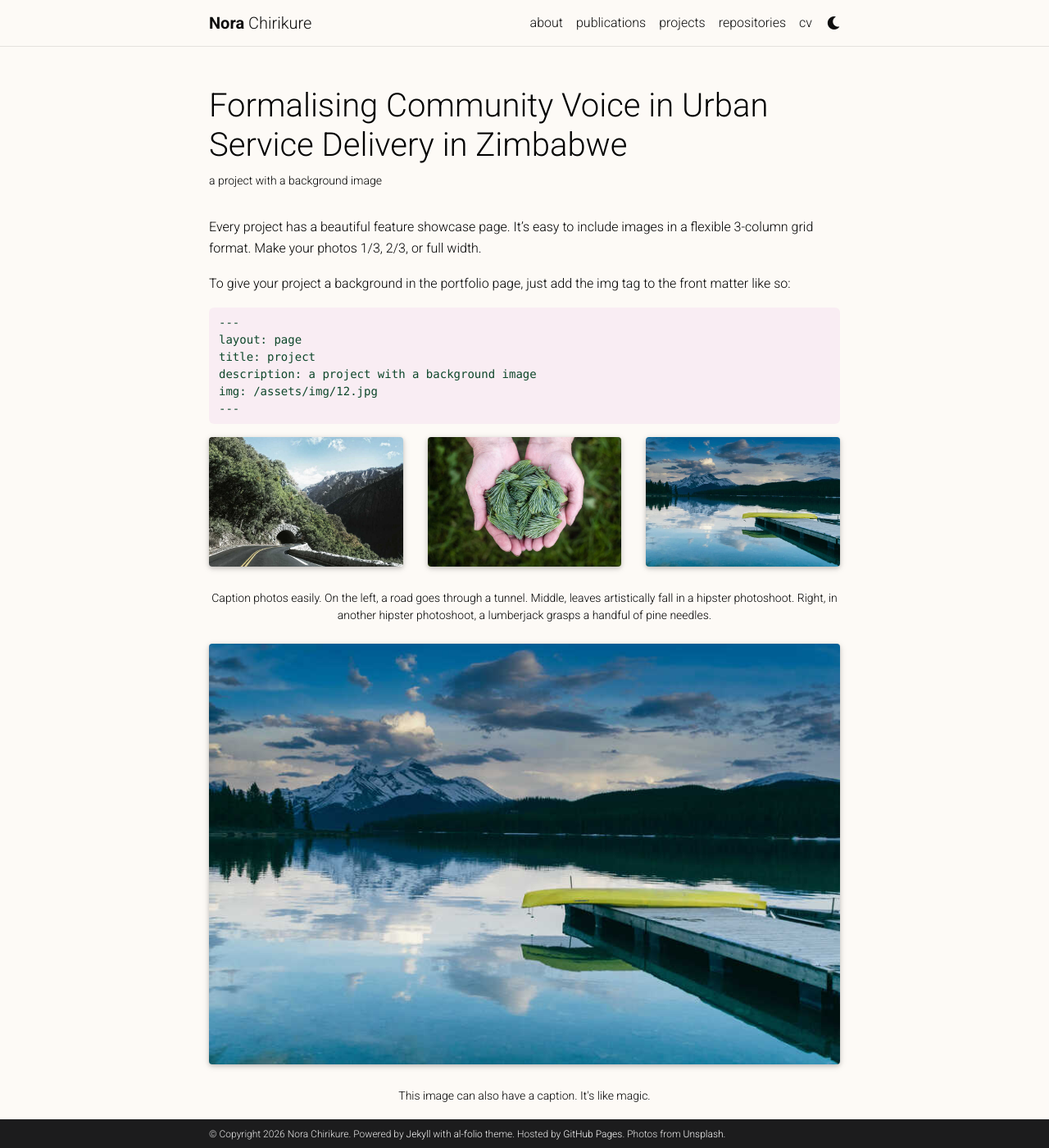
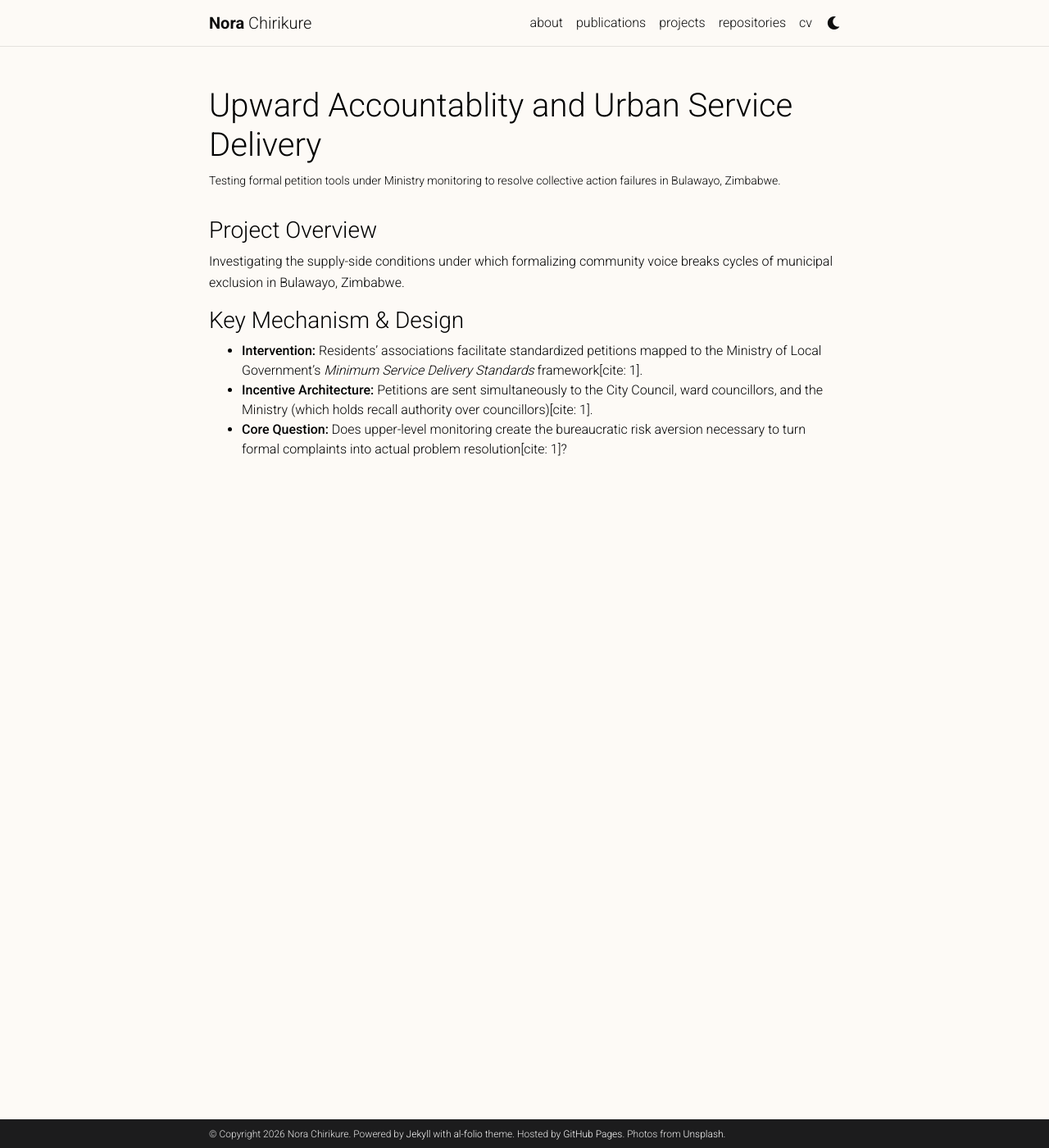
Before and after one commit to norachirikure/www, a Jekyll site: the page built from _projects/1_project.md, in a window 1280 px wide and 1400 px high. Shown: the whole window at 82% size. Built offline with Jekyll 4.4.1, drawn with Linux system fonts in a browser that asks for light colours; full-size pictures stand in for the smaller copies a plugin makes; comment, search, counter and statistics services are not loaded; a style sheet for code colours, icons or effects is not loaded; some of the changed text lies outside the part shown.

Commit message:
Revise project details for urban service delivery
Updated project title and description to reflect new focus on upward accountability in urban service delivery. Added project overview and key mechanism sections.

````diff
--- a/_projects/1_project.md
+++ b/_projects/1_project.md
@@ -1,80 +1,16 @@
 ---
 layout: page
-title: Formalising Community Voice in Urban Service Delivery in Zimbabwe
-description: a project with a background image
+title: Upward Accountablity and Urban Service Delivery
+description: Testing formal petition tools under Ministry monitoring to resolve collective action failures in Bulawayo, Zimbabwe.
 img: assets/poorservice .jpeg
 importance: 1
 category: work
 ---
 
-Every project has a beautiful feature showcase page.
-It's easy to include images in a flexible 3-column grid format.
-Make your photos 1/3, 2/3, or full width.
+### Project Overview
+Investigating the supply-side conditions under which formalizing community voice breaks cycles of municipal exclusion in Bulawayo, Zimbabwe.
 
-To give your project a background in the portfolio page, just add the img tag to the front matter like so:
-
-    ---
-    layout: page
-    title: project
-    description: a project with a background image
-    img: /assets/img/12.jpg
-    ---
-
-<div class="row">
-    <div class="col-sm mt-3 mt-md-0">
-        {% include figure.html path="assets/img/1.jpg" title="example image" class="img-fluid rounded z-depth-1" %}
-    </div>
-    <div class="col-sm mt-3 mt-md-0">
-        {% include figure.html path="assets/img/3.jpg" title="example image" class="img-fluid rounded z-depth-1" %}
-    </div>
-    <div class="col-sm mt-3 mt-md-0">
-        {% include figure.html path="assets/img/5.jpg" title="example image" class="img-fluid rounded z-depth-1" %}
-    </div>
-</div>
-<div class="caption">
-    Caption photos easily. On the left, a road goes through a tunnel. Middle, leaves artistically fall in a hipster photoshoot. Right, in another hipster photoshoot, a lumberjack grasps a handful of pine needles.
-</div>
-<div class="row">
-    <div class="col-sm mt-3 mt-md-0">
-        {% include figure.html path="assets/img/5.jpg" title="example image" class="img-fluid rounded z-depth-1" %}
-    </div>
-</div>
-<div class="caption">
-    This image can also have a caption. It's like magic.
-</div>
-
-You can also put regular text between your rows of images.
-Say you wanted to write a little bit about your project before you posted the rest of the images.
-You describe how you toiled, sweated, *bled* for your project, and then... you reveal its glory in the next row of images.
-
-
-<div class="row justify-content-sm-center">
-    <div class="col-sm-8 mt-3 mt-md-0">
-        {% include figure.html path="assets/img/6.jpg" title="example image" class="img-fluid rounded z-depth-1" %}
-    </div>
-    <div class="col-sm-4 mt-3 mt-md-0">
-        {% include figure.html path="assets/img/11.jpg" title="example image" class="img-fluid rounded z-depth-1" %}
-    </div>
-</div>
-<div class="caption">
-    You can also have artistically styled 2/3 + 1/3 images, like these.
-</div>
-
-
-The code is simple.
-Just wrap your images with `<div class="col-sm">` and place them inside `<div class="row">` (read more about the <a href="https://getbootstrap.com/docs/4.4/layout/grid/">Bootstrap Grid</a> system).
-To make images responsive, add `img-fluid` class to each; for rounded corners and shadows use `rounded` and `z-depth-1` classes.
-Here's the code for the last row of images above:
-
-{% raw %}
-```html
-<div class="row justify-content-sm-center">
-    <div class="col-sm-8 mt-3 mt-md-0">
-        {% include figure.html path="assets/img/6.jpg" title="example image" class="img-fluid rounded z-depth-1" %}
-    </div>
-    <div class="col-sm-4 mt-3 mt-md-0">
-        {% include figure.html path="assets/img/11.jpg" title="example image" class="img-fluid rounded z-depth-1" %}
-    </div>
-</div>
-```
-{% endraw %}
+### Key Mechanism & Design
+* **Intervention:** Residents' associations facilitate standardized petitions mapped to the Ministry of Local Government’s *Minimum Service Delivery Standards* framework[cite: 1].
+* **Incentive Architecture:** Petitions are sent simultaneously to the City Council, ward councillors, and the Ministry (which holds recall authority over councillors)[cite: 1].
+* **Core Question:** Does upper-level monitoring create the bureaucratic risk aversion necessary to turn formal complaints into actual problem resolution[cite: 1]?
````
